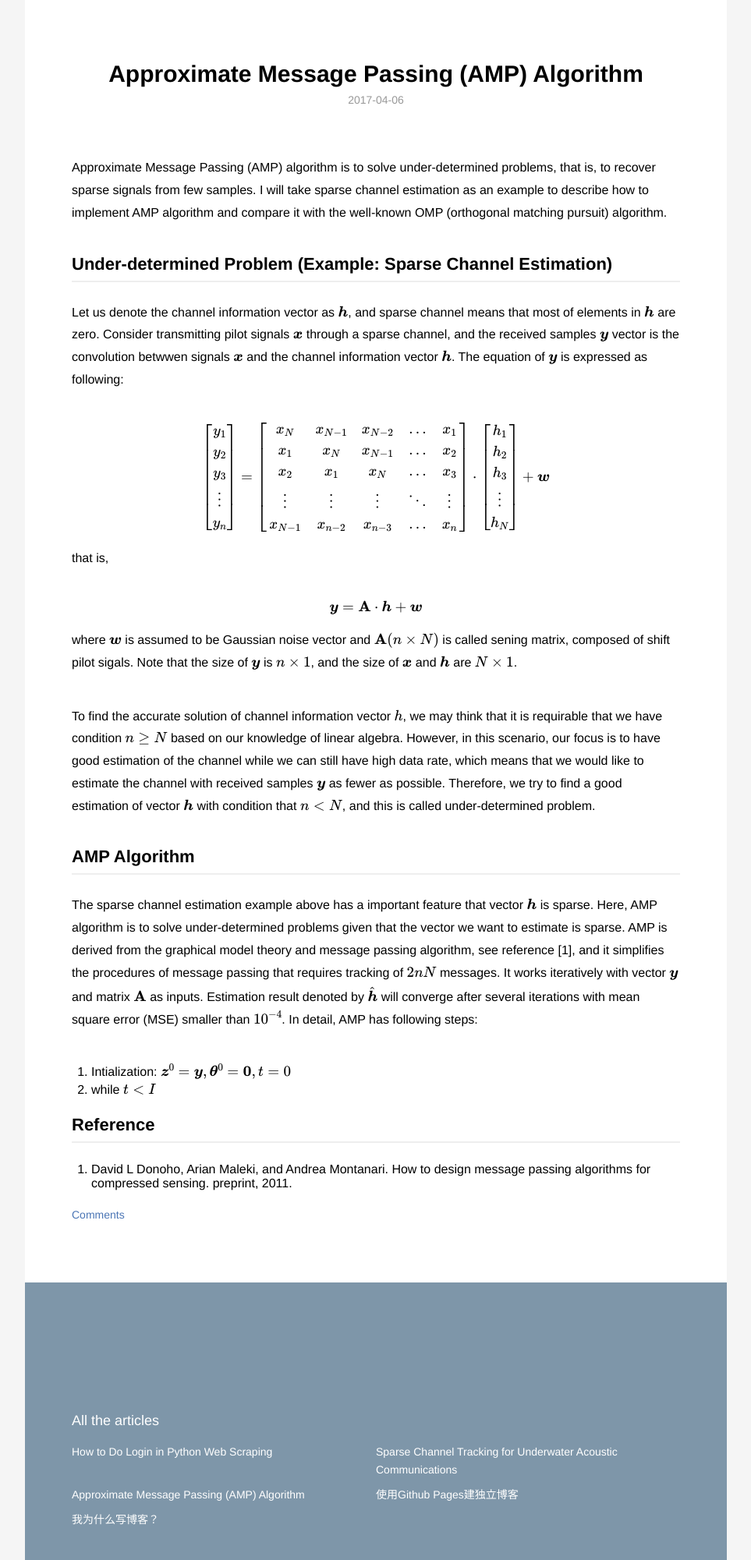
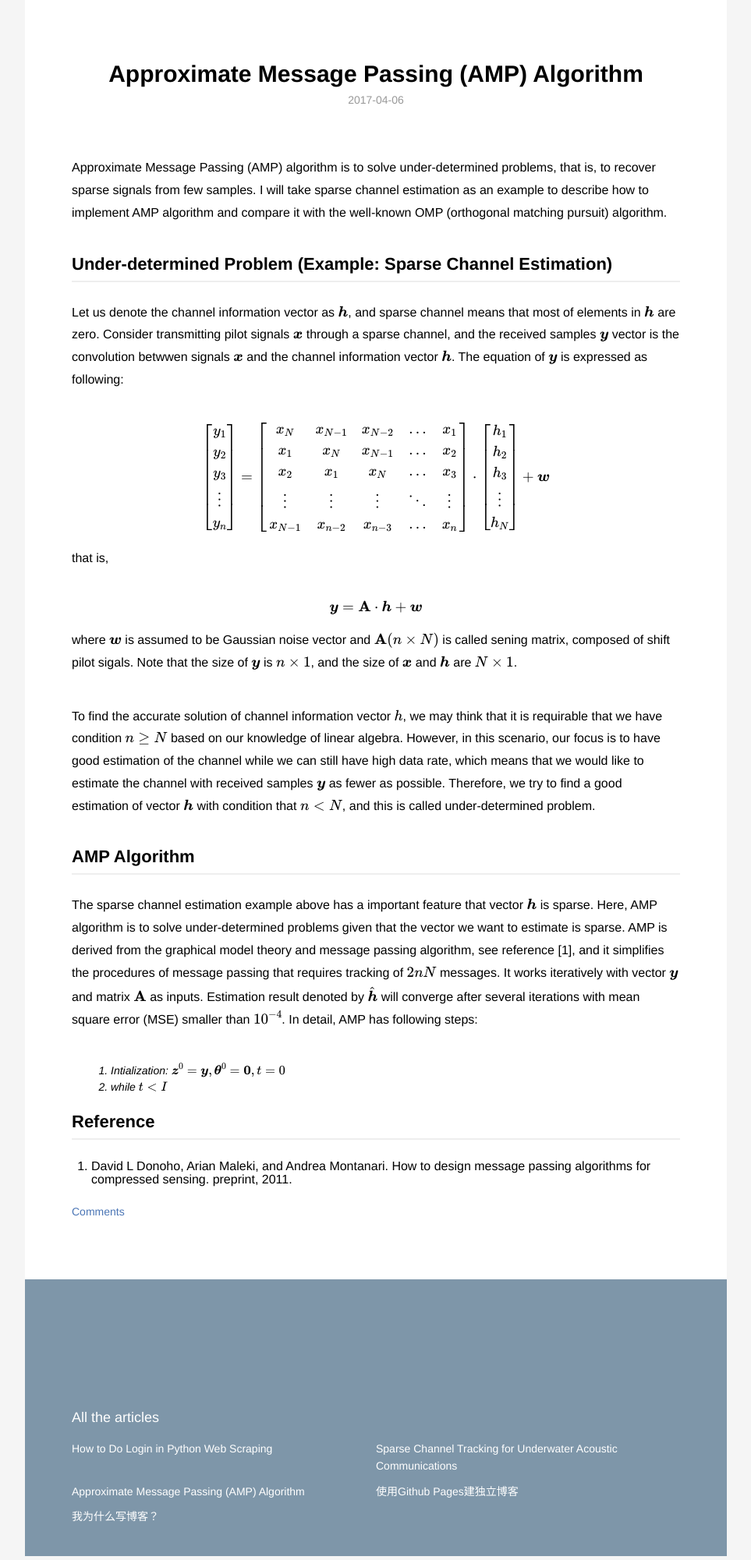
Before and after one commit to danqing117/danqing117.github.io, a Jekyll site: the page built from _posts/2017-04-06-AMP.md, in a window 1280 px wide. Shown: the whole page at 78% size, without its empty margins (158-1121 px from the left). Built offline with Jekyll 4.4.1, drawn with Linux system fonts in a browser that asks for light colours; formulas are drawn with MathJax 3; grey boxes are pictures that could not be loaded.

Commit message:
Update 2017-04-06-AMP.md

```diff
--- a/_posts/2017-04-06-AMP.md
+++ b/_posts/2017-04-06-AMP.md
@@ -48,8 +48,8 @@ To find the accurate solution of channel information vector \\(h\\), we may thin
 The sparse channel estimation example above has a important feature that vector \\( \boldsymbol{h}\\) is sparse. Here, AMP algorithm is to solve under-determined problems given that the vector we want to estimate is sparse. AMP is derived from the graphical model theory and message passing algorithm, see reference [1], and it simplifies the procedures of message passing that requires tracking of \\( 2nN\\) messages. It works iteratively with vector \\( \boldsymbol{y}\\) and matrix \\( \mathbf{A}\\) as inputs. Estimation result denoted by \\( \hat{\boldsymbol{h}}\\) will converge after several iterations with mean square error (MSE) smaller than \\( 10^{-4}\\). In detail, AMP has following steps:
 
 
-1. Intialization: \\(\boldsymbol{z}^0 = \boldsymbol{y}, \boldsymbol{\theta}^0 = \boldsymbol{0}, t=0\\)
-2. __while__ \\( t<I\\)
+> 1. Intialization: \\(\boldsymbol{z}^0 = \boldsymbol{y}, \boldsymbol{\theta}^0 = \boldsymbol{0}, t=0\\)
+> 2. __while__ \\( t<I\\)
 
 ## Reference
 1. David L Donoho, Arian Maleki, and Andrea Montanari. How to design message passing algorithms for compressed sensing. preprint, 2011.
```
